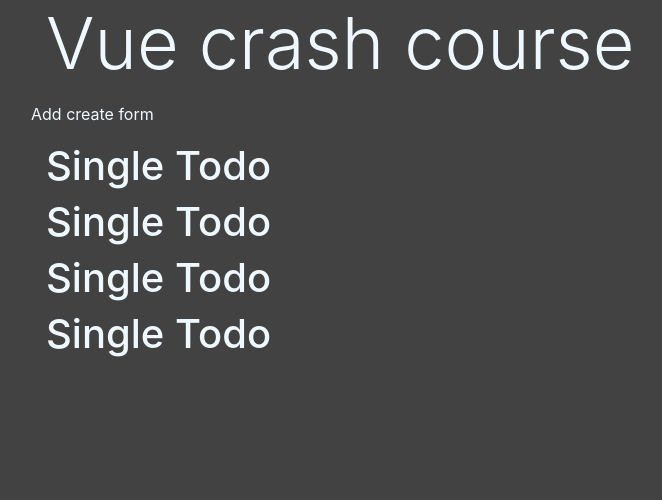
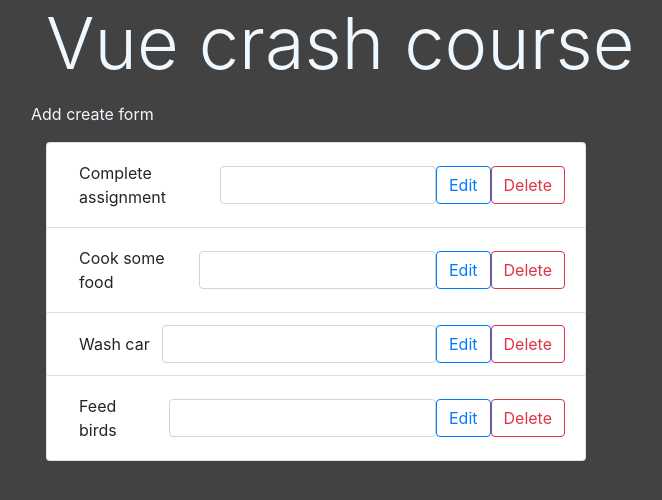
Before and after one commit to hakeemullahjan/vue-crash-course, a Vue app: page / in a window 1280 px wide. Shown: the top 500 px of the page, without its empty margins (39-701 px from the left). Built offline with nearby package versions, Linux system fonts and the light colour scheme.

Commit message:
adding editable form in todo

```diff
--- a/src/components/Todo.vue
+++ b/src/components/Todo.vue
@@ -1,9 +1,31 @@
 <template>
-  <h1>Single Todo</h1>
+  <li class="d-flex align-items-center list-group-item">
+    <button class="btn border-0 text-left flex-grow-1">{{ todoString }}</button>
+    <form action="" class="flex-grow-1">
+      <input type="text" class="form-control" />
+    </form>
+    <button class="btn btn-outline-primary">Edit</button>
+    <button class="btn btn-outline-danger">Delete</button>
+  </li>
 </template>
 
 <script>
-export default {};
+export default {
+  props: {
+    todoString: String,
+    completed: Boolean,
+  },
+  data() {
+    return {
+      isEditing: false,
+      newTodoString: "",
+    };
+  },
+};
 </script>
 
-<style scoped></style>
+<style scoped>
+.completed {
+  text-decoration: line-through;
+}
+</style>
--- a/src/components/TodoList.vue
+++ b/src/components/TodoList.vue
@@ -30,7 +30,7 @@ export default {
   data() {
     return {
       todos: [
-        { todoString: "Complete SPM assignment", completed: false },
+        { todoString: "Complete assignment", completed: false },
         { todoString: "Cook some food", completed: true },
         { todoString: "Wash car", completed: false },
         { todoString: "Feed birds", completed: true },
```
